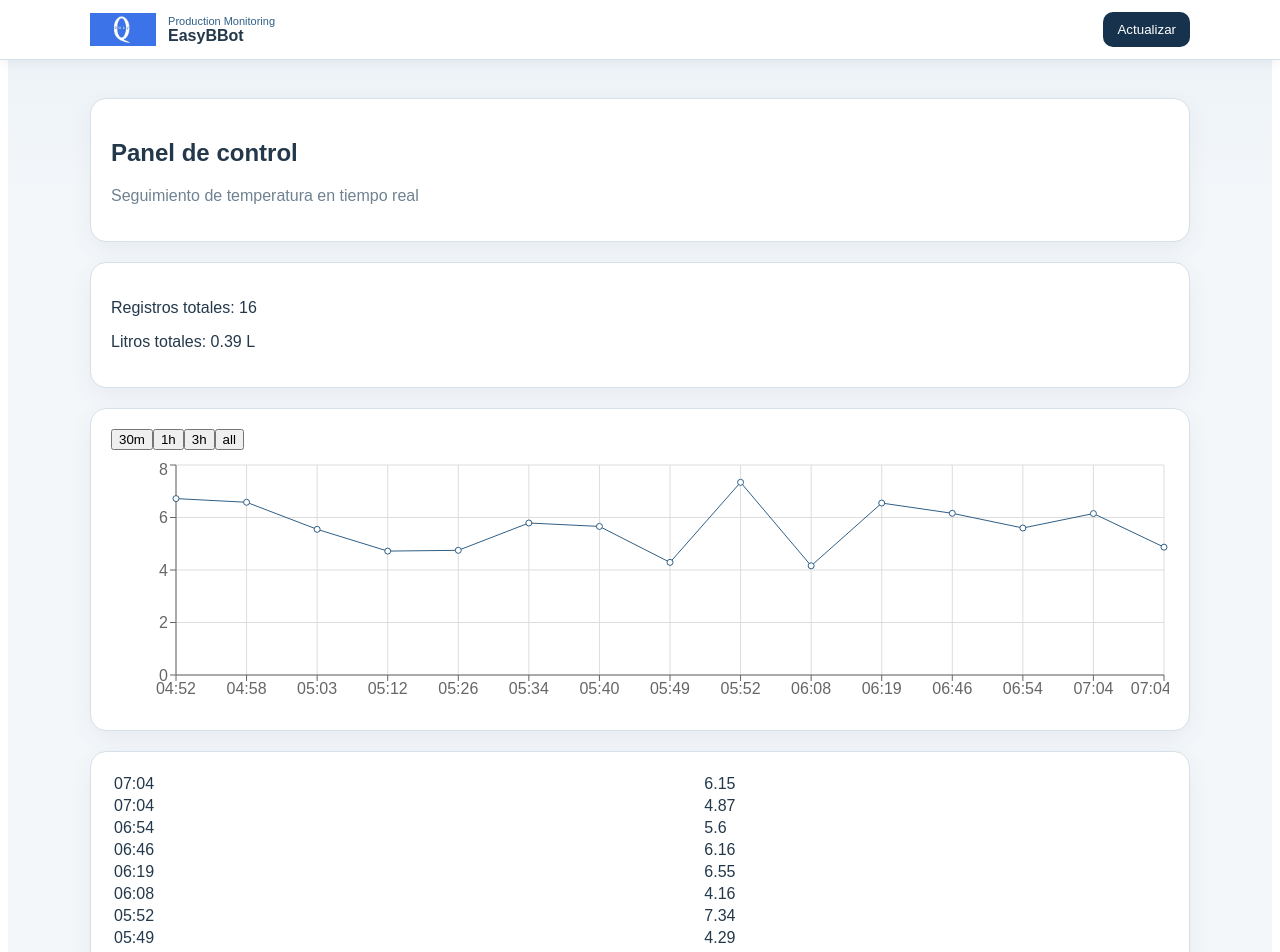
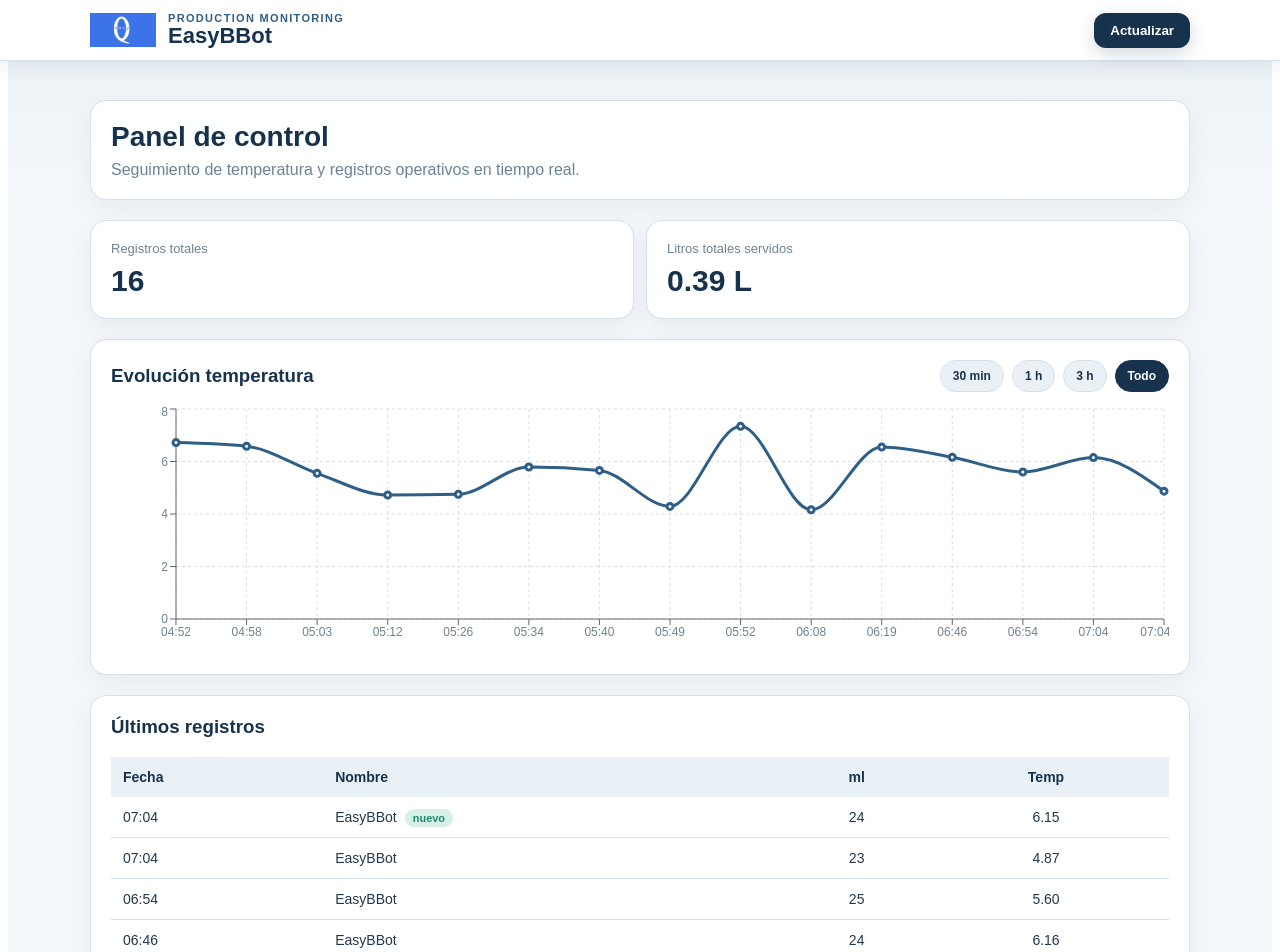
Before and after one commit to darklarcel/easybbot-demo, a React (Create React App) app: page / in a window 1280 px wide. Shown: the top 952 px of the page. Built offline with nearby package versions, Linux system fonts and the light colour scheme.

Commit message:
Refactor seedRecords and improve UI elements
Refactor seedRecords function and improve error handling. Update totalLitros calculation and enhance UI elements for better clarity.

```diff
--- a/src/App.js
+++ b/src/App.js
@@ -57,9 +57,9 @@ function seedRecords() {
   const records = [];
   const now = Date.now();
 
-  for (let i = 0; i < 14; i++) {
+  for (let i = 0; i < 14; i += 1) {
     const minutesAgo = (i + 1) * randomBetween(4, 18, 0);
-    const date = new Date(now - minutesAgo * 60000);
+    const date = new Date(now - minutesAgo * 60 * 1000);
     records.push(createFakeRecord(date));
   }
 
@@ -93,19 +93,23 @@ export default function App() {
 
     try {
       stored = JSON.parse(localStorage.getItem(STORAGE_KEY) || "[]");
-    } catch {}
+    } catch {
+      stored = [];
+    }
 
-    if (!stored.length) stored = seedRecords();
+    if (!stored.length) {
+      stored = seedRecords();
+    }
 
     const newRecord = createFakeRecord();
     const allUpdated = [newRecord, ...stored].sort(
       (a, b) => b.timestamp - a.timestamp
     );
-
-    setAllRecords(allUpdated);
-    setRecords(allUpdated.slice(0, MAX_VISIBLE));
+    const visibleUpdated = allUpdated.slice(0, MAX_VISIBLE);
 
     localStorage.setItem(STORAGE_KEY, JSON.stringify(allUpdated));
+    setAllRecords(allUpdated);
+    setRecords(visibleUpdated);
   }, []);
 
   const addNewRecord = () => {
@@ -113,10 +117,11 @@ export default function App() {
     const allUpdated = [newRecord, ...allRecords].sort(
       (a, b) => b.timestamp - a.timestamp
     );
+    const visibleUpdated = allUpdated.slice(0, MAX_VISIBLE);
 
+    localStorage.setItem(STORAGE_KEY, JSON.stringify(allUpdated));
     setAllRecords(allUpdated);
-    setRecords(allUpdated.slice(0, MAX_VISIBLE));
-    localStorage.setItem(STORAGE_KEY, JSON.stringify(allUpdated));
+    setRecords(visibleUpdated);
   };
 
   const clearRecords = () => {
@@ -127,24 +132,31 @@ export default function App() {
     }
   };
 
-  const totalLitros = (
-    allRecords.reduce((acc, r) => acc + r.mililitros, 0) / 1000
-  ).toFixed(2);
+  const totalLitros = allRecords.length
+    ? (
+        allRecords.reduce((acc, item) => acc + item.mililitros, 0) / 1000
+      ).toFixed(2)
+    : "0.00";
 
-  const filtered = useMemo(() => {
+  const filteredRecords = useMemo(() => {
     const now = Date.now();
 
-    if (timeFilter === "30m")
-      return records.filter((r) => now - r.timestamp < 1800000);
-    if (timeFilter === "1h")
-      return records.filter((r) => now - r.timestamp < 3600000);
-    if (timeFilter === "3h")
-      return records.filter((r) => now - r.timestamp < 10800000);
+    if (timeFilter === "30m") {
+      return records.filter((r) => now - r.timestamp <= 30 * 60 * 1000);
+    }
+
+    if (timeFilter === "1h") {
+      return records.filter((r) => now - r.timestamp <= 60 * 60 * 1000);
+    }
+
+    if (timeFilter === "3h") {
+      return records.filter((r) => now - r.timestamp <= 3 * 60 * 60 * 1000);
+    }
 
     return records;
   }, [records, timeFilter]);
 
-  const chartData = [...filtered]
+  const chartData = [...filteredRecords]
     .sort((a, b) => a.timestamp - b.timestamp)
     .map((r) => ({
       hora: r.fechaHora,
@@ -156,12 +168,11 @@ export default function App() {
       style={{
         minHeight: "100vh",
         background: `linear-gradient(180deg, ${COLORS.headerBg} 0px, ${COLORS.pageBg} 190px)`,
-        padding: "90px 16px 40px",
+        padding: "92px 16px 40px",
         fontFamily: "Arial, sans-serif",
         color: COLORS.text,
       }}
     >
-      {/* NAVBAR */}
       <div
         style={{
           position: "fixed",
@@ -169,9 +180,10 @@ export default function App() {
           left: 0,
           right: 0,
           zIndex: 1000,
-          background: "white",
+          background: "rgba(255,255,255,0.96)",
+          backdropFilter: "blur(8px)",
           borderBottom: `1px solid ${COLORS.border}`,
-          boxShadow: "0 4px 12px rgba(0,0,0,0.05)",
+          boxShadow: "0 6px 18px rgba(23, 50, 77, 0.08)",
         }}
       >
         <div
@@ -182,6 +194,8 @@ export default function App() {
             display: "flex",
             justifyContent: "space-between",
             alignItems: "center",
+            gap: "16px",
+            flexWrap: "wrap",
           }}
         >
           <div style={{ display: "flex", alignItems: "center", gap: "12px" }}>
@@ -195,10 +209,27 @@ export default function App() {
               }}
             />
             <div>
-              <div style={{ fontSize: "11px", color: COLORS.secondary }}>
+              <div
+                style={{
+                  fontSize: "11px",
+                  color: COLORS.secondary,
+                  fontWeight: 700,
+                  letterSpacing: "0.12em",
+                  textTransform: "uppercase",
+                }}
+              >
                 Production Monitoring
               </div>
-              <div style={{ fontWeight: "bold" }}>EasyBBot</div>
+              <div
+                style={{
+                  fontWeight: 700,
+                  color: COLORS.primary,
+                  fontSize: "22px",
+                  lineHeight: 1.1,
+                }}
+              >
+                EasyBBot
+              </div>
             </div>
           </div>
 
@@ -208,9 +239,11 @@ export default function App() {
               background: COLORS.primary,
               color: "white",
               border: "none",
-              padding: "10px 14px",
-              borderRadius: "10px",
+              padding: "10px 16px",
+              borderRadius: "12px",
               cursor: "pointer",
+              fontWeight: 700,
+              boxShadow: "0 6px 18px rgba(23, 50, 77, 0.18)",
             }}
           >
             Actualizar
@@ -219,54 +252,216 @@ export default function App() {
       </div>
 
       <div style={{ maxWidth: "1100px", margin: "0 auto" }}>
-        <Card style={{ marginBottom: 20 }}>
-          <h2>Panel de control</h2>
-          <p style={{ color: COLORS.muted }}>
-            Seguimiento de temperatura en tiempo real
+        <Card style={{ marginBottom: "20px", background: "rgba(255,255,255,0.96)" }}>
+          <h1 style={{ margin: 0, color: COLORS.primary, fontSize: "28px" }}>
+            Panel de control
+          </h1>
+          <p style={{ color: COLORS.muted, margin: "8px 0 0" }}>
+            Seguimiento de temperatura y registros operativos en tiempo real.
           </p>
         </Card>
 
-        <Card style={{ marginBottom: 20 }}>
-          <p>Registros totales: {allRecords.length}</p>
-          <p>Litros totales: {totalLitros} L</p>
+        <div
+          style={{
+            display: "grid",
+            gridTemplateColumns: "repeat(auto-fit, minmax(220px, 1fr))",
+            gap: "12px",
+            marginBottom: "20px",
+          }}
+        >
+          <Card>
+            <div style={{ fontSize: "13px", color: COLORS.muted, marginBottom: "8px" }}>
+              Registros totales
+            </div>
+            <div style={{ fontSize: "30px", fontWeight: 700, color: COLORS.primary }}>
+              {allRecords.length}
+            </div>
           </Card>
 
-        <Card style={{ marginBottom: 20 }}>
-          <div style={{ marginBottom: 10 }}>
-            {["30m", "1h", "3h", "all"].map((f) => (
-              <button key={f} onClick={() => setTimeFilter(f)}>
-                {f}
+          <Card>
+            <div style={{ fontSize: "13px", color: COLORS.muted, marginBottom: "8px" }}>
+              Litros totales servidos
+            </div>
+            <div style={{ fontSize: "30px", fontWeight: 700, color: COLORS.primary }}>
+              {totalLitros} L
+            </div>
+          </Card>
+        </div>
+
+        <Card style={{ marginBottom: "20px" }}>
+          <div
+            style={{
+              display: "flex",
+              justifyContent: "space-between",
+              alignItems: "center",
+              gap: "12px",
+              flexWrap: "wrap",
+              marginBottom: "12px",
+            }}
+          >
+            <h3 style={{ margin: 0, color: COLORS.primary }}>Evolución temperatura</h3>
+            <div style={{ display: "flex", gap: "8px", flexWrap: "wrap" }}>
+              {[
+                { key: "30m", label: "30 min" },
+                { key: "1h", label: "1 h" },
+                { key: "3h", label: "3 h" },
+                { key: "all", label: "Todo" },
+              ].map((option) => (
+                <button
+                  key={option.key}
+                  onClick={() => setTimeFilter(option.key)}
+                  style={{
+                    background:
+                      timeFilter === option.key ? COLORS.primary : COLORS.headerBg,
+                    color:
+                      timeFilter === option.key ? "white" : COLORS.primary,
+                    border: `1px solid ${
+                      timeFilter === option.key
+                        ? COLORS.primary
+                        : COLORS.border
+                    }`,
+                    padding: "8px 12px",
+                    borderRadius: "999px",
+                    cursor: "pointer",
+                    fontSize: "12px",
+                    fontWeight: 700,
+                  }}
+                >
+                  {option.label}
                 </button>
               ))}
             </div>
+          </div>
 
-          <div style={{ height: 250 }}>
+          <div style={{ width: "100%", height: 250 }}>
             <ResponsiveContainer>
               <LineChart data={chartData}>
-                <CartesianGrid stroke="#ddd" />
-                <XAxis dataKey="hora" />
-                <YAxis />
+                <CartesianGrid stroke={COLORS.border} strokeDasharray="3 3" />
+                <XAxis
+                  dataKey="hora"
+                  tick={{ fill: COLORS.muted, fontSize: 12 }}
+                />
+                <YAxis tick={{ fill: COLORS.muted, fontSize: 12 }} />
                 <Tooltip />
-                <Line dataKey="temperatura" stroke={COLORS.secondary} />
+                <Line
+                  type="monotone"
+                  dataKey="temperatura"
+                  stroke={COLORS.secondary}
+                  strokeWidth={3}
+                  dot={{ r: 3 }}
+                  activeDot={{ r: 5 }}
+                />
               </LineChart>
             </ResponsiveContainer>
           </div>
         </Card>
 
         <Card>
-          <table style={{ width: "100%" }}>
+          <h3 style={{ marginTop: 0, color: COLORS.primary }}>Últimos registros</h3>
+
+          <div style={{ overflowX: "auto" }}>
+            <table
+              style={{
+                width: "100%",
+                borderCollapse: "collapse",
+                fontSize: "14px",
+              }}
+            >
+              <thead>
+                <tr style={{ background: COLORS.headerBg }}>
+                  <th
+                    style={{
+                      padding: "12px",
+                      textAlign: "left",
+                      color: COLORS.primary,
+                    }}
+                  >
+                    Fecha
+                  </th>
+                  <th
+                    style={{
+                      padding: "12px",
+                      textAlign: "left",
+                      color: COLORS.primary,
+                    }}
+                  >
+                    Nombre
+                  </th>
+                  <th style={{ padding: "12px", color: COLORS.primary }}>ml</th>
+                  <th style={{ padding: "12px", color: COLORS.primary }}>Temp</th>
+                </tr>
+              </thead>
               <tbody>
-              {filtered.map((r) => (
-                <tr key={r.id}>
-                  <td>{r.fechaHora}</td>
-                  <td>{r.temperatura}</td>
+                {filteredRecords.map((r, i) => (
+                  <tr
+                    key={r.id}
+                    style={{
+                      borderBottom: `1px solid ${COLORS.border}`,
+                      background: r.alerta ? COLORS.dangerBg : "white",
+                    }}
+                  >
+                    <td style={{ padding: "12px" }}>{r.fechaHora}</td>
+                    <td style={{ padding: "12px" }}>
+                      {r.nombre}
+                      {i === 0 && (
+                        <span
+                          style={{
+                            marginLeft: "8px",
+                            background: COLORS.successBg,
+                            color: COLORS.successText,
+                            padding: "3px 8px",
+                            borderRadius: "999px",
+                            fontSize: "11px",
+                            fontWeight: 700,
+                          }}
+                        >
+                          nuevo
+                        </span>
+                      )}
+                    </td>
+                    <td style={{ padding: "12px", textAlign: "center" }}>
+                      {r.mililitros}
+                    </td>
+                    <td style={{ padding: "12px", textAlign: "center" }}>
+                      <span
+                        style={{
+                          color: r.alerta ? COLORS.dangerText : COLORS.text,
+                          fontWeight: r.alerta ? 700 : 500,
+                        }}
+                      >
+                        {r.temperatura.toFixed(2)}
+                      </span>
+                      {r.alerta && (
+                        <span
+                          style={{ color: COLORS.dangerText, marginLeft: "6px" }}
+                        >
+                          ⚠️
+                        </span>
+                      )}
+                    </td>
                   </tr>
                 ))}
               </tbody>
             </table>
+          </div>
         </Card>
 
-        <button onClick={clearRecords}>Limpiar</button>
+        <div style={{ marginTop: "20px", textAlign: "center" }}>
+          <button
+            onClick={clearRecords}
+            style={{
+              background: COLORS.dangerText,
+              color: "white",
+              border: "none",
+              padding: "12px 18px",
+              borderRadius: "12px",
+              cursor: "pointer",
+              fontWeight: 700,
+            }}
+          >
+            Limpiar
+          </button>
+        </div>
       </div>
     </div>
   );
```
Lines whose indentation alone changed are shown as unchanged.
